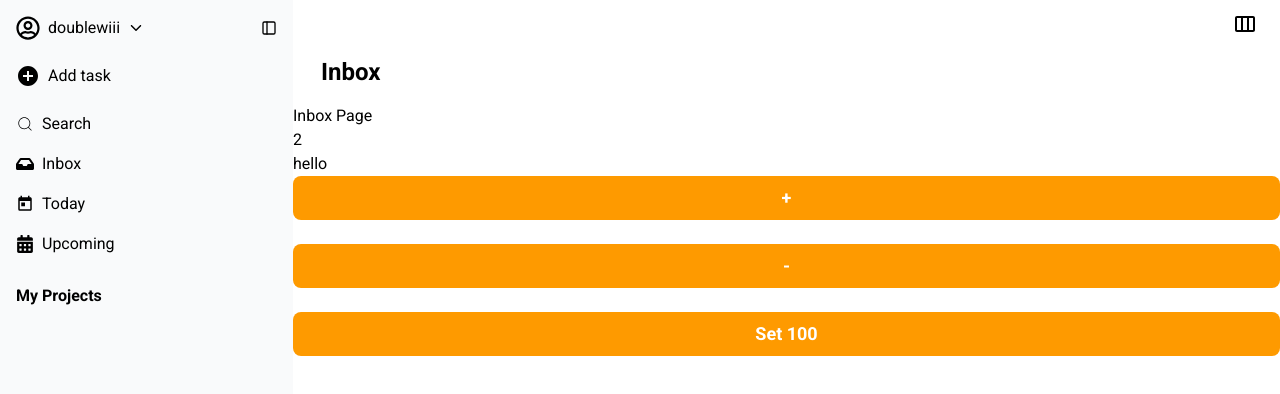
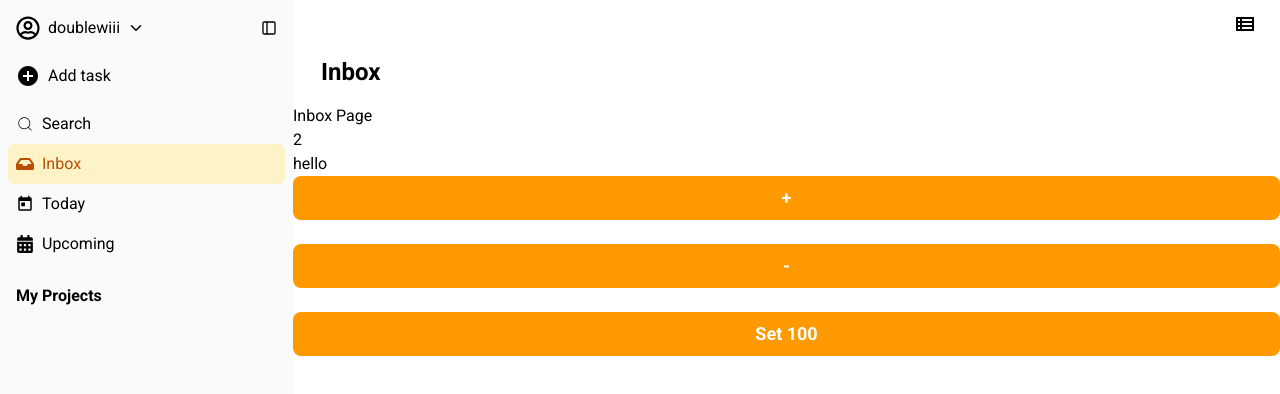
Before and after one commit to prakor/two-do-list-front, a React (Vite) app: page /app/inbox in a window 1280 px wide. Shown: the top 394 px of the page. Built offline with nearby package versions, Linux system fonts and the light colour scheme.

Commit message:
feat: integrate layout options with Redux for dynamic view management

```diff
--- a/src/components/LayoutOptionsModal/LayoutOptionsModal.jsx
+++ b/src/components/LayoutOptionsModal/LayoutOptionsModal.jsx
@@ -1,8 +1,15 @@
+// src/components/LayoutOptionsModal/LayoutOptionsModal.jsx
 import "./LayoutOptionsModal.css";
 import { useState, useRef, useEffect } from "react";
+import { useSelector, useDispatch } from "react-redux";
+import { setTypeLayout } from "@store/slices/layoutOptionsSlice";
+
 import { MdOutlineViewWeek, MdOutlineViewList } from "react-icons/md";
 
 const LayoutOptionsModal = () => {
+  const dispatch = useDispatch();
+  const typeLayout = useSelector((state) => state.layoutOptions.typeLayout);
+
   const [isOpen, setIsOpen] = useState(false);
   const [layout, setLayout] = useState("list");
   const modalRef = useRef(null);
@@ -31,6 +38,12 @@ const LayoutOptionsModal = () => {
     };
   }, [isOpen]);
 
+  const handleLayoutChange = (layout) => {
+    dispatch(setTypeLayout(layout));
+    // ปิด modal หลังเลือก (optional)
+    // setIsOpen(false);
+  };
+
   return (
     <>
       <button
@@ -38,7 +51,7 @@ const LayoutOptionsModal = () => {
         className="layout_options_button"
         onClick={() => setIsOpen(!isOpen)}
       >
-        {layout === "list" ? <MdOutlineViewWeek /> : <MdOutlineViewList />}
+        {typeLayout === "list" ? <MdOutlineViewWeek /> : <MdOutlineViewList />}
       </button>
 
       {/* modal */}
@@ -54,10 +67,10 @@ const LayoutOptionsModal = () => {
                   type="radio"
                   name="layout"
                   value="list"
-                  checked={layout === "list"}
-                  onChange={() => setLayout("list")}
+                  checked={typeLayout === "list"}
+                  onChange={() => handleLayoutChange("list")}
                 />
-                <div className="type_item" aria-checked={layout === "list"}>
+                <div className="type_item" aria-checked={typeLayout === "list"}>
                   <MdOutlineViewWeek />
                   List
                 </div>
@@ -67,10 +80,10 @@ const LayoutOptionsModal = () => {
                   type="radio"
                   name="layout"
                   value="board"
-                  checked={layout === "board"}
-                  onChange={() => setLayout("board")}
+                  checked={typeLayout === "board"}
+                  onChange={() => handleLayoutChange("board")}
                 />
-                <div className="type_item" aria-checked={layout === "board"}>
+                <div className="type_item" aria-checked={typeLayout === "board"}>
                   <MdOutlineViewList />
                   Board
                 </div>
--- a/src/components/Sidebar/Sidebar.jsx
+++ b/src/components/Sidebar/Sidebar.jsx
@@ -47,7 +47,14 @@ const Sidebar = () => {
                 </li>
                 <li>
                   <div className="rounded-md hover:bg-gray-200 cursor-pointer">
-                    <NavLink to="app/inbox" className="flex flex-row p-2 items-center gap-2 cursor-pointer">
+                    <NavLink
+                      to="app/inbox"
+                      // className="flex flex-row p-2 items-center gap-2 cursor-pointer"
+                      className={({ isActive }) =>
+                        `flex flex-row p-2 items-center gap-2 rounded-md cursor-pointer transition-colors ${isActive ? "bg-amber-100 text-amber-700 font-medium" : "hover:bg-gray-200"
+                        }`
+                      }
+                    >
                       <FaInbox className="text-lg" />
                       <span>Inbox</span>
                     </NavLink>
@@ -55,7 +62,14 @@ const Sidebar = () => {
                 </li>
                 <li>
                   <div className="rounded-md hover:bg-gray-200 cursor-pointer">
-                    <NavLink to="app/today" className="flex flex-row p-2 items-center gap-2 cursor-pointer">
+                    <NavLink
+                      to="app/today"
+                      // className="flex flex-row p-2 items-center gap-2 cursor-pointer"
+                      className={({ isActive }) =>
+                        `flex flex-row p-2 items-center gap-2 rounded-md cursor-pointer transition-colors ${isActive ? "bg-amber-100 text-amber-700 font-medium" : "hover:bg-gray-200"
+                        }`
+                      }
+                    >
                       <MdToday className="text-lg" />
                       <span>Today</span>
                     </NavLink>
@@ -63,7 +77,14 @@ const Sidebar = () => {
                 </li>
                 <li>
                   <div className="rounded-md hover:bg-gray-200 cursor-pointer">
-                    <NavLink to="app/upcoming" className="flex flex-row p-2 items-center gap-2 cursor-pointer">
+                    <NavLink
+                      to="app/upcoming"
+                      // className="flex flex-row p-2 items-center gap-2 cursor-pointer"
+                      className={({ isActive }) =>
+                        `flex flex-row p-2 items-center gap-2 rounded-md cursor-pointer transition-colors ${isActive ? "bg-amber-100 text-amber-700 font-medium" : "hover:bg-gray-200"
+                        }`
+                      }
+                    >
                       <FaCalendarAlt className="text-lg" />
                       <span>Upcoming</span>
                     </NavLink>
@@ -72,7 +93,14 @@ const Sidebar = () => {
               </ul>
               <div className="my-project">
                 <div className="rounded-md hover:bg-gray-200">
-                  <NavLink to="app/projects" className="flex flex-row p-2 items-center gap-2">
+                  <NavLink
+                    to="app/projects"
+                    // className="flex flex-row p-2 items-center gap-2"
+                    className={({ isActive }) =>
+                      `flex flex-row p-2 items-center gap-2 rounded-md cursor-pointer transition-colors ${isActive ? "bg-amber-100 text-amber-700 font-medium" : "hover:bg-gray-200"
+                      }`
+                    }
+                  >
                     <span className="font-semibold">My Projects</span>
                   </NavLink>
                 </div>
--- a/src/pages/Today/Today.jsx
+++ b/src/pages/Today/Today.jsx
@@ -1,9 +1,13 @@
+// src/pages/Today/Today.jsx
 import { useState } from "react";
+import { useSelector, useDispatch } from "react-redux";
+import { setTypeLayout } from "@store/slices/layoutOptionsSlice";
 import BoardView from "@components/BoardView/BoardView";
 import ListView from "@components/ListView/ListView";
 
 const Today = () => {
-  const [typeLayout, setTypeLayout] = useState("board");
+  const typeLayout = useSelector((state) => state.layoutOptions.typeLayout);
+  // const [typeLayout, setTypeLayout] = useState("board");
   const items = [
     {
       id: "q12w2eewq332r",
@@ -29,9 +33,9 @@ const Today = () => {
   return (
     <div className="px-7">
       {renderView()}
-      <button onClick={() => setTypeLayout("board")}>Board View</button>
+      {/* <button onClick={() => setTypeLayout("board")}>Board View</button>
       <hr />
-      <button onClick={() => setTypeLayout("list")}>List View</button>
+      <button onClick={() => setTypeLayout("list")}>List View</button> */}
     </div>
   );
 };
--- a/src/store/slices/layoutOptionsSlice.js
+++ b/src/store/slices/layoutOptionsSlice.js
@@ -1,15 +1,19 @@
+// src/store/slices/layoutOptionsSlice.js
 import { createSlice } from '@reduxjs/toolkit';
 
 const initialState = {
-
+	typeLayout: "board"
 };
 
 const layoutOptionsSlice = createSlice({
-    name: 'layoutOptions',
-    initialState,
-    reducers: {
-
-    },
+	name: 'layoutOptions',
+	initialState,
+	reducers: {
+		setTypeLayout: (state, action) => {
+			state.typeLayout = action.payload;
+		}
+	},
 });
 
+export const { setTypeLayout } = layoutOptionsSlice.actions;
 export default layoutOptionsSlice.reducer;
```
